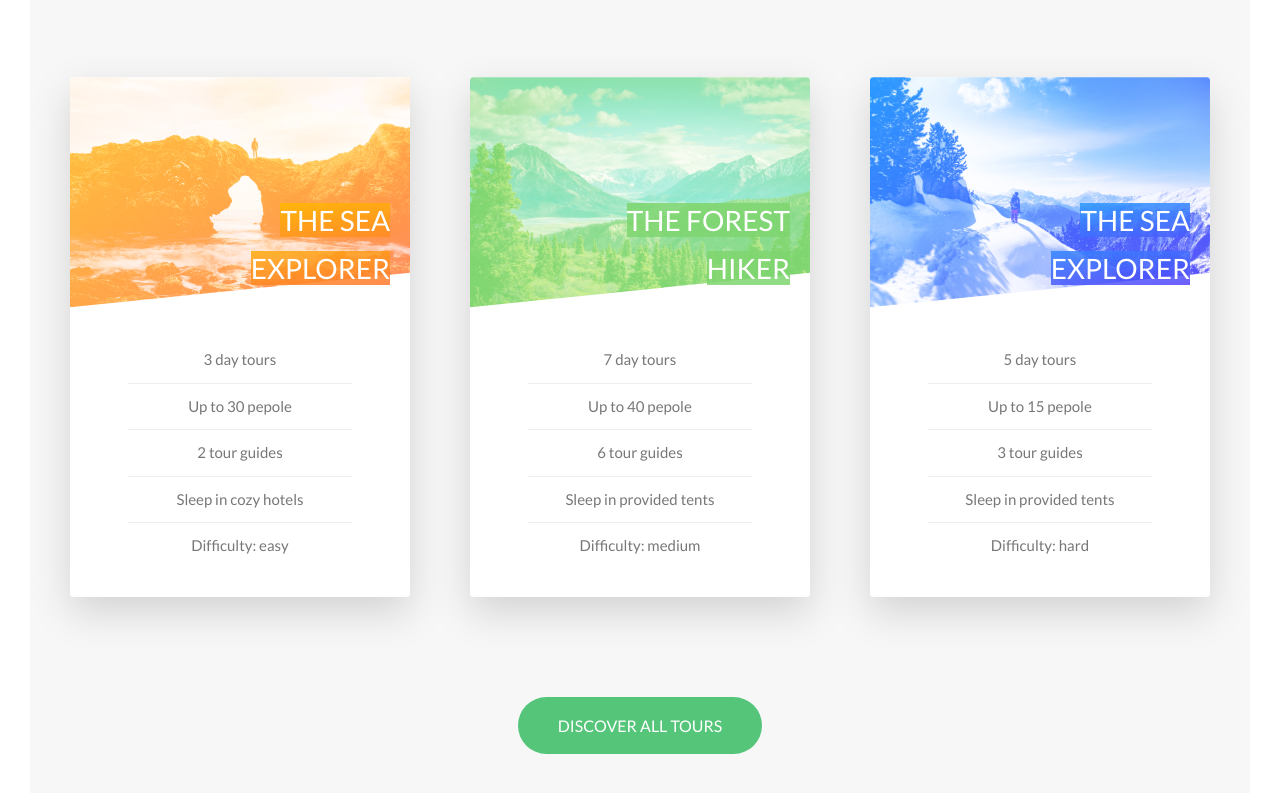
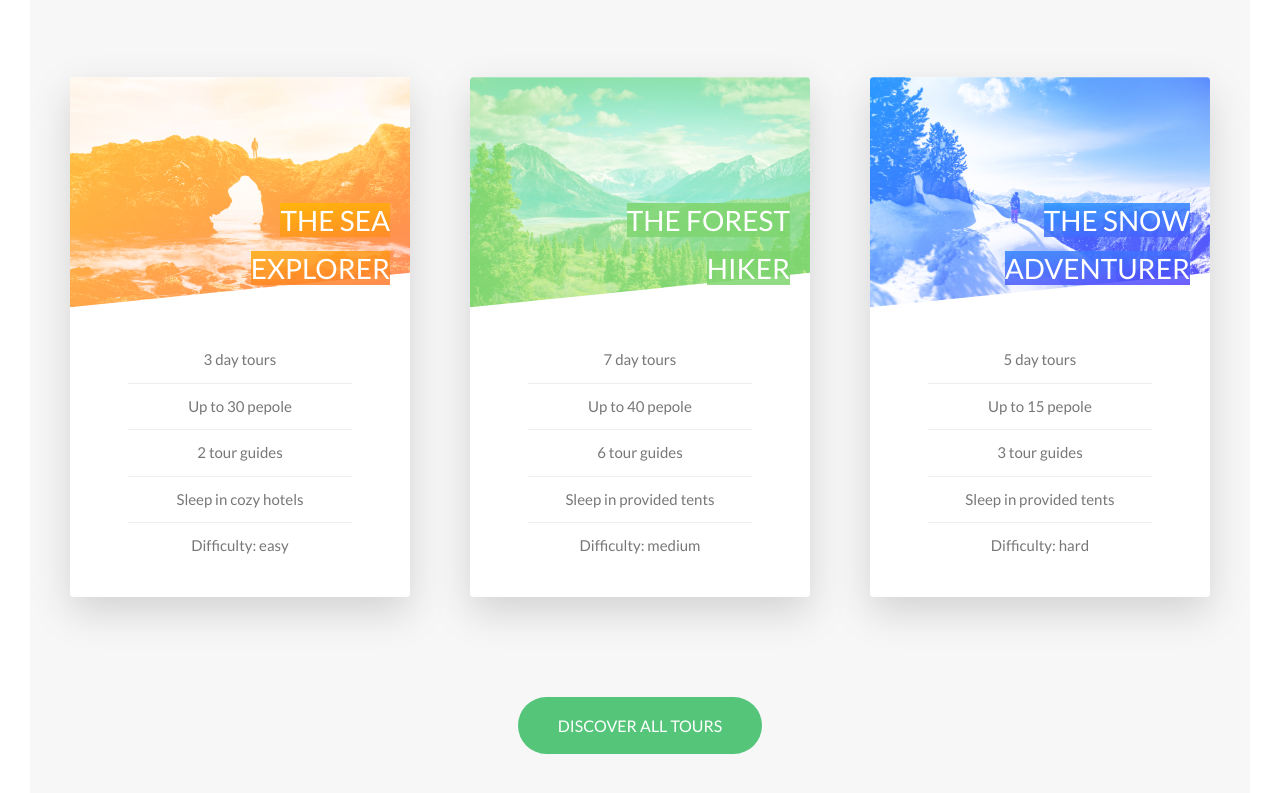
Before and after one commit to TalPO24/Natours-project, a website: page index.html in a window 1280 px wide. Shown: the part 2403-3196 px from the top of the page. Drawn offline with Linux system fonts and the light colour scheme.

Commit message:
title change

```diff
--- a/index.html
+++ b/index.html
@@ -209,7 +209,7 @@
                         <div class="card__side card__side--front">
                             <div class="card__picture card__picture--3">&nbsp;</div>
                             <h4 class="card__heading">
-                                <span class="card__heading-span--3"> The sea explorer </span>
+                                <span class="card__heading-span--3"> The snow adventurer </span>
                             </h4>
                             <div class="card__details">
                                 <ul>
```
